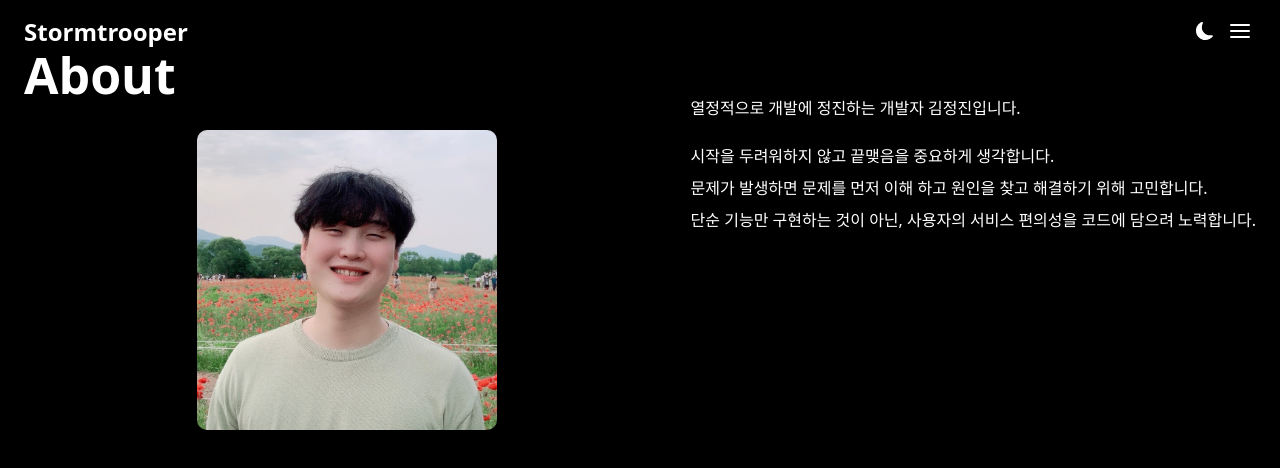
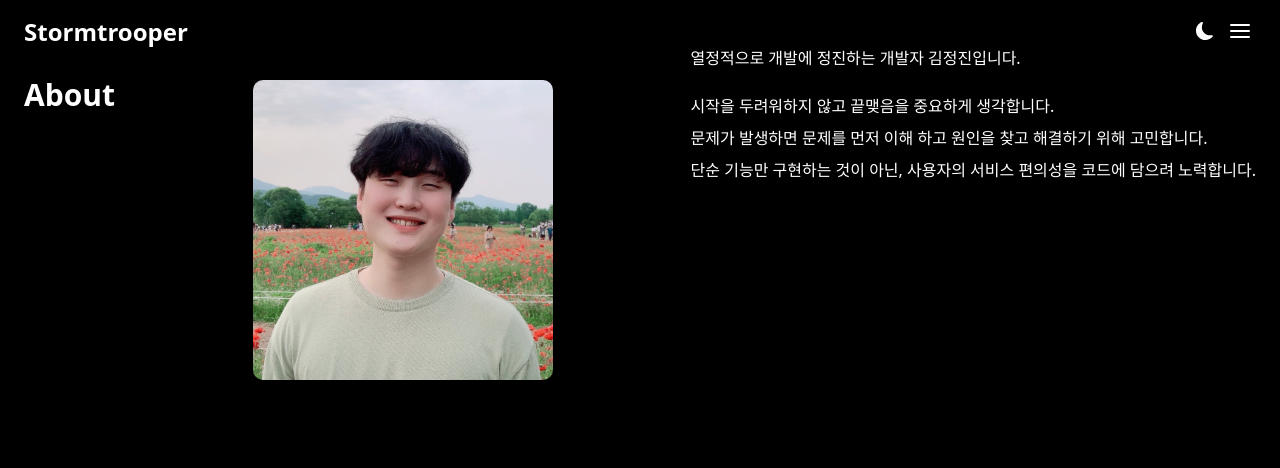
Before and after one commit to jungks9351/MDX-practice, a Next.js app: page /about in a window 1280 px wide. Shown: the top 468 px of the page. Built offline with nearby package versions, Linux system fonts and the light colour scheme.

Commit message:
style : About 페이지 변경

```diff
--- a/src/pages/about.tsx
+++ b/src/pages/about.tsx
@@ -3,6 +3,7 @@ import styled from 'styled-components'
 import Image from 'next/image'
 
 import myImage from '#static/images/my_image.jpeg'
+import Container from '@components/common/Container'
 
 const about = () => {
   return (
@@ -10,8 +11,9 @@ const about = () => {
       <Head>
         <title>Blog About</title>
       </Head>
-      <Title>About</Title>
+
       <MyInfo>
+        <Title>About</Title>
         <MyImageWrapper>
           <StyledImage src={myImage} alt="my_image" width={300} height={300} />
         </MyImageWrapper>
@@ -36,7 +38,8 @@ const about = () => {
 }
 
 const Title = styled.h2`
-  font-size: 5rem;
+  padding-top: 3rem;
+  font-size: 3rem;
   font-weight: 600;
 `
 
```
